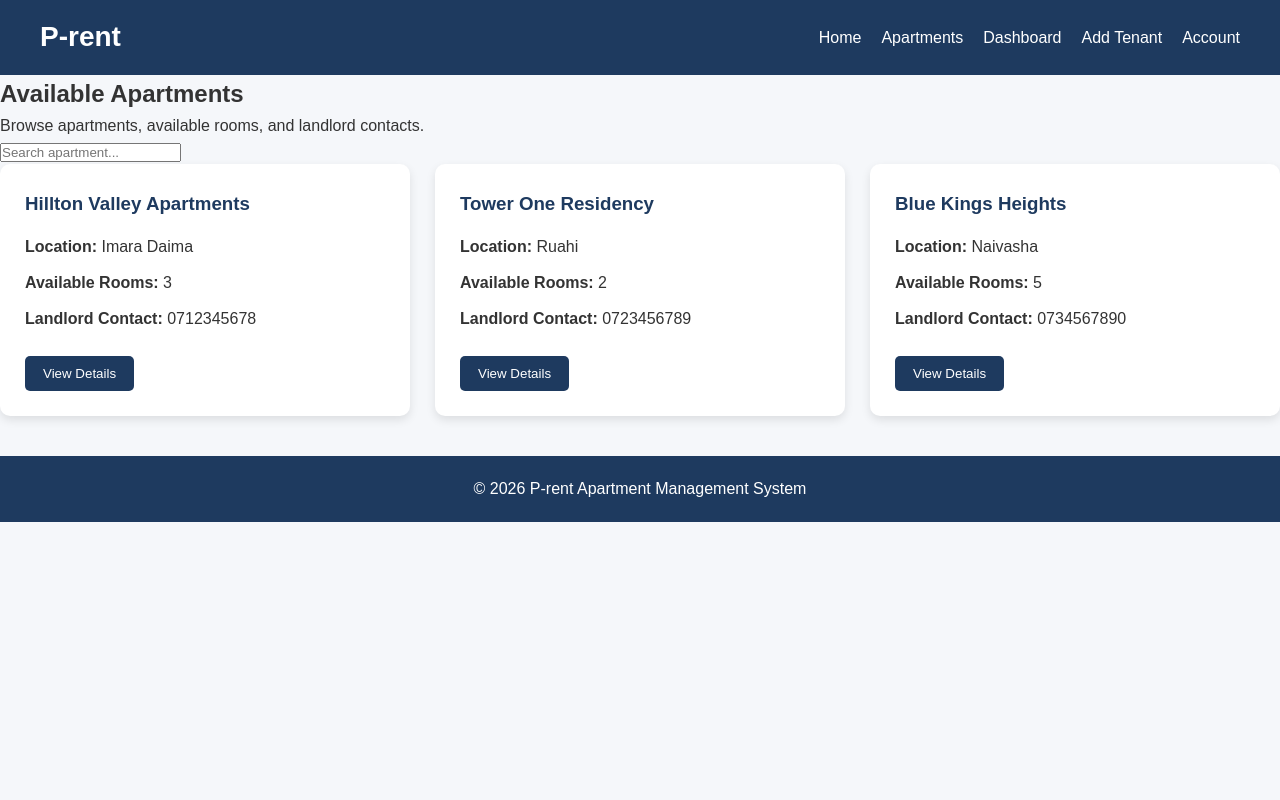
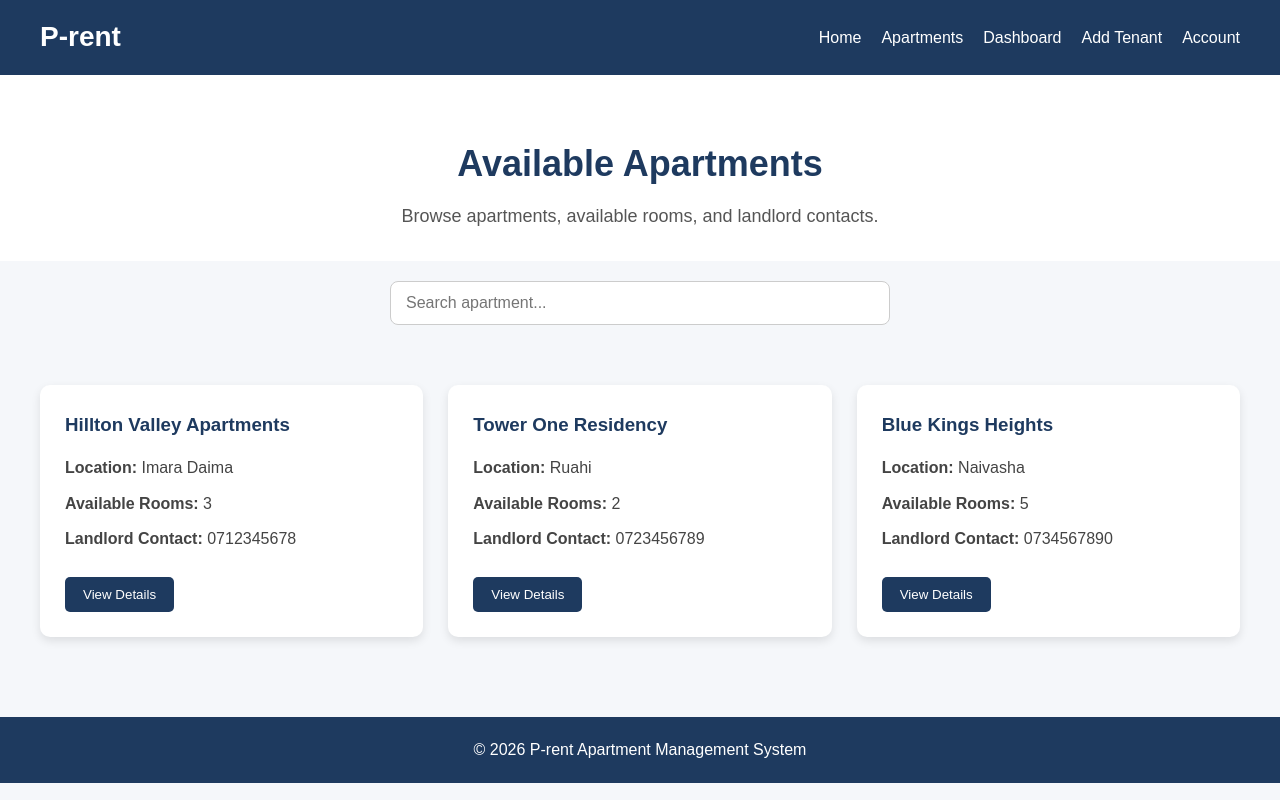
Before and after one commit to PYSTON7/P-rent, a plain HTML site: page apartments.html in a window 1280 px wide. Drawn offline with Linux system fonts and the light colour scheme.

Commit message:
style:(editted)

```diff
--- a/css/style.css
+++ b/css/style.css
@@ -1,5 +1,5 @@
 
-
+/* FOR HOME PAGE */
 * {
     margin: 0;
     padding: 0;
@@ -252,3 +252,141 @@ footer {
         padding: 40px 20px;
     }
 }
+
+
+
+/* APARTMENT SECTION */
+
+   /* PAGE HEADER */
+
+
+.page-header {
+    text-align: center;
+    padding: 60px 20px 30px;
+    background-color: white;
+}
+
+.page-header h2 {
+    font-size: 36px;
+    color: #1e3a5f;
+    margin-bottom: 10px;
+}
+
+.page-header p {
+    font-size: 18px;
+    color: #555;
+}
+
+
+
+   /* SEARCH SECTION */
+
+
+.search-section {
+    display: flex;
+    justify-content: center;
+    padding: 20px;
+    background-color: #f5f7fa;
+}
+
+.search-section input {
+    width: 60%;
+    max-width: 500px;
+    padding: 12px 15px;
+
+    border: 1px solid #ccc;
+    border-radius: 8px;
+
+    outline: none;
+    font-size: 16px;
+    transition: 0.3s;
+}
+
+.search-section input:focus {
+    border-color: #1e3a5f;
+    box-shadow: 0 0 5px rgba(30, 58, 95, 0.3);
+}
+
+
+
+   /* APARTMENTS SECTION (PAGE) */
+
+
+.apartments-section {
+    padding: 40px;
+    background-color: #f5f7fa;
+}
+
+
+/*  GRID SECTION */
+.apartment-container {
+    display: grid;
+    grid-template-columns: repeat(auto-fit, minmax(280px, 1fr));
+    gap: 25px;
+}
+
+
+/* CARD STYLE*/
+.apartment-card {
+    background-color: white;
+    padding: 25px;
+    border-radius: 10px;
+
+    box-shadow: 0 4px 10px rgba(0, 0, 0, 0.1);
+
+    transition: 0.3s;
+}
+
+.apartment-card:hover {
+    transform: translateY(-5px);
+}
+
+.apartment-card h3 {
+    color: #1e3a5f;
+    margin-bottom: 15px;
+}
+
+.apartment-card p {
+    margin-bottom: 10px;
+    color: #444;
+}
+
+
+/* BUTTON*/
+.view-btn {
+    margin-top: 15px;
+    padding: 10px 18px;
+
+    border: none;
+    border-radius: 5px;
+
+    background-color: #1e3a5f;
+    color: white;
+
+    cursor: pointer;
+    transition: 0.3s;
+}
+
+.view-btn:hover {
+    background-color: #16324f;
+}
+
+
+
+   /* RESPONSIVE DESIGN */
+
+
+@media (max-width: 768px) {
+
+    .search-section input {
+        width: 90%;
+    }
+
+    .page-header h2 {
+        font-size: 28px;
+    }
+
+    .apartment-container {
+        grid-template-columns: 1fr;
+    }
+}
```
